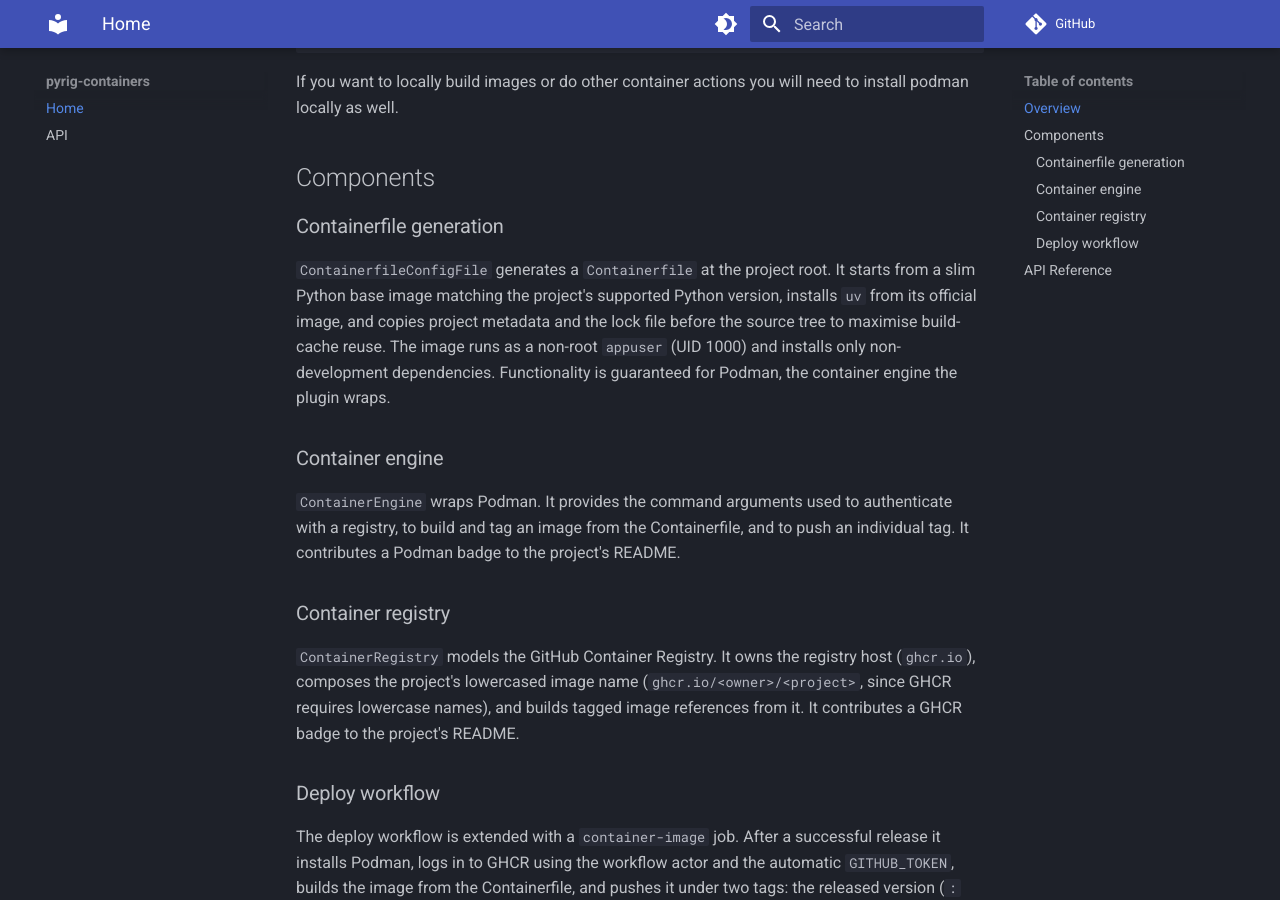
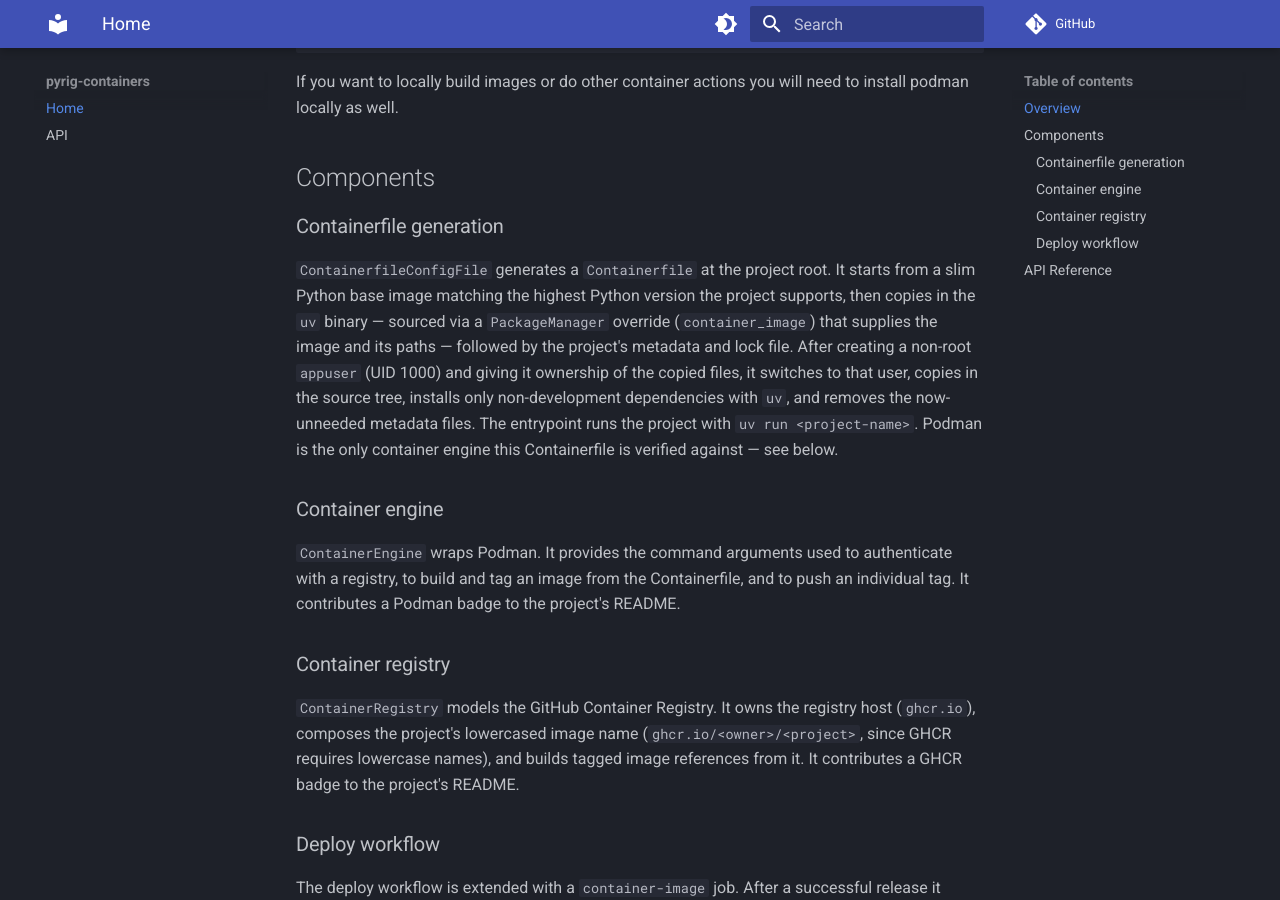
Before and after one commit to Winipedia/pyrig-containers, an MkDocs documentation site: the page built from docs/index.md, in a window 1280 px wide and 900 px high, scrolled down 710 px. Built offline with MkDocs 1.6.1 and Material for MkDocs 9.7.7, drawn with Linux system fonts in a browser that asks for light colours; comment, search, counter and statistics services are not loaded.

Commit message:
docs md fixes and updates

```diff
--- a/docs/index.md
+++ b/docs/index.md
@@ -66,12 +66,16 @@
 
 ### Containerfile generation
 
-`ContainerfileConfigFile` generates a `Containerfile` at the project root. It starts
-from a slim Python base image matching the project's supported Python version,
-installs `uv` from its official image, and copies project metadata and the lock
-file before the source tree to maximise build-cache reuse. The image runs as a
-non-root `appuser` (UID 1000) and installs only non-development dependencies.
-Functionality is guaranteed for Podman, the container engine the plugin wraps.
+`ContainerfileConfigFile` generates a `Containerfile` at the project root. It
+starts from a slim Python base image matching the highest Python version the
+project supports, then copies in the `uv` binary — sourced via a
+`PackageManager` override (`container_image`) that supplies the image and its
+paths — followed by the project's metadata and lock file. After creating a
+non-root `appuser` (UID 1000) and giving it ownership of the copied files, it
+switches to that user, copies in the source tree, installs only
+non-development dependencies with `uv`, and removes the now-unneeded metadata
+files. The entrypoint runs the project with `uv run <project-name>`. Podman is
+the only container engine this Containerfile is verified against — see below.
 
 ### Container engine
 
--- a/pyproject.toml
+++ b/pyproject.toml
@@ -1,6 +1,6 @@
 [project]
 name = "pyrig-containers"
-version = "3.15.7"
+version = "3.15.8"
 description = "A pyrig plugin to integrate containers."
 readme = "README.md"
 requires-python = ">=3.12"
```
Also changed, not shown: 1 other file.
